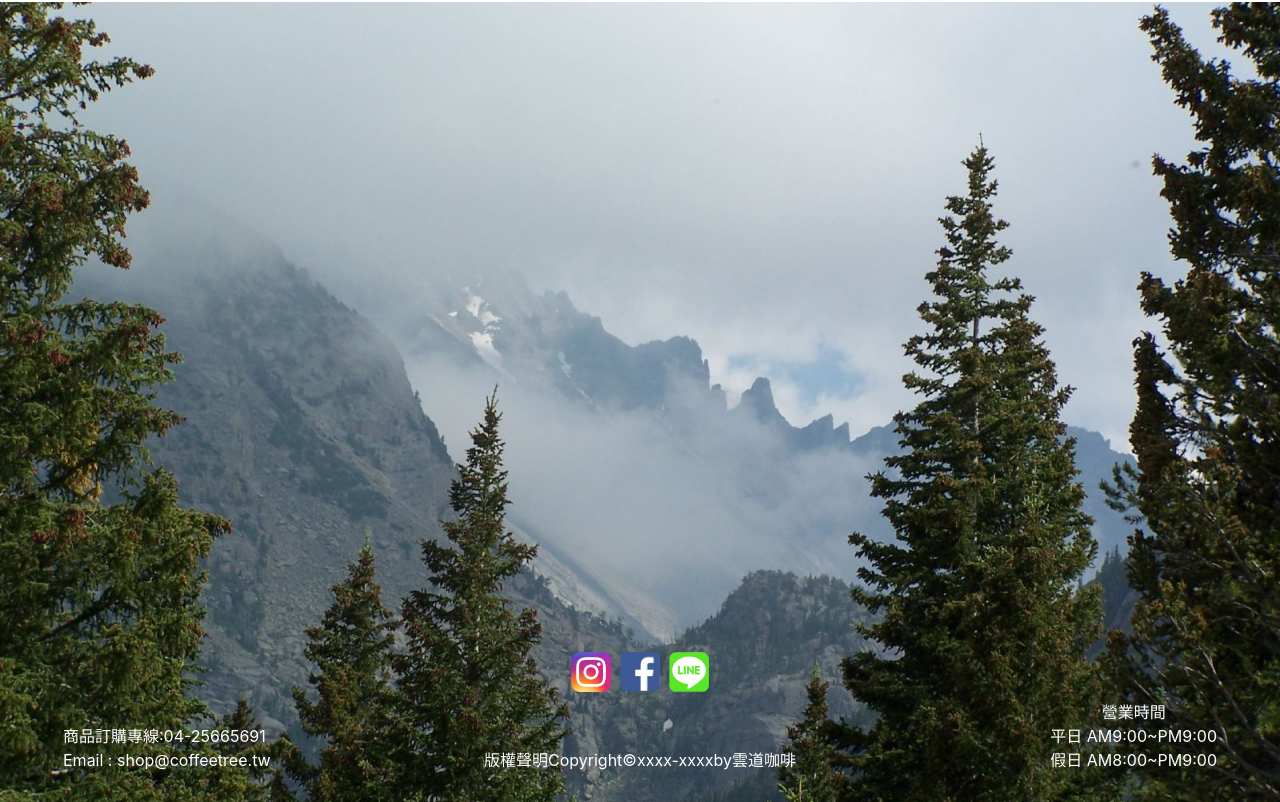
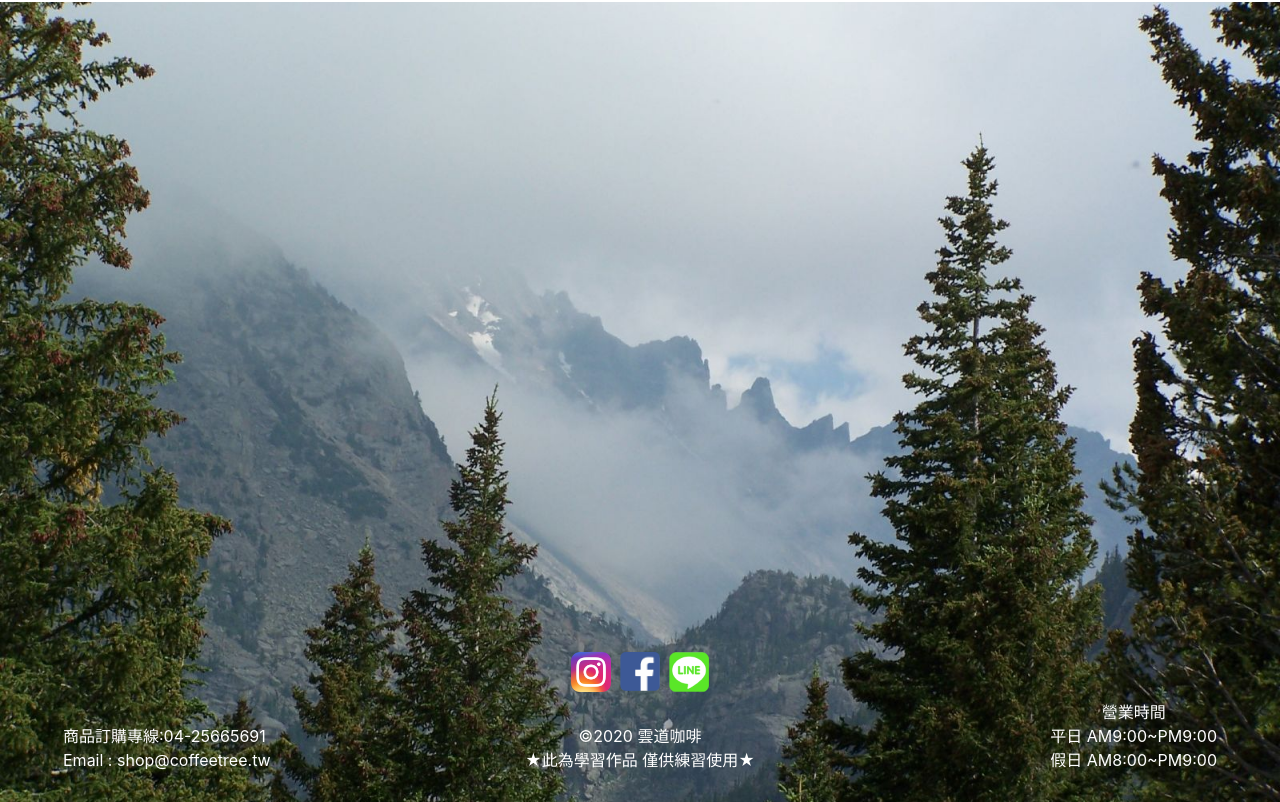
Before and after one commit to obyeah79/obyeah79.github.io, a plain HTML site: page index.html in a window 1280 px wide. Shown: the part 9236-10038 px from the top of the page. Drawn offline with nearby package versions, Linux system fonts and the light colour scheme; a web font is replaced by a local one.

Commit message:
20201027

```diff
--- a/index.html
+++ b/index.html
@@ -639,7 +639,7 @@
                     <div class="col-sm order-sm-1 footercol2 text-center d-flex justify-content-end">營業時間<br> 平日
                         AM9:00~PM9:00<br> 假日 AM8:00~PM9:00
                     </div>
-                    <div class="col-sm p-0 footercol text-center">版權聲明Copyright©xxxx-xxxxby雲道咖啡</div>
+                    <div class="col-sm p-0 footercol text-center">©2020 雲道咖啡<br>★此為學習作品 僅供練習使用★</div>
                 </div>
 
             </div>
```
